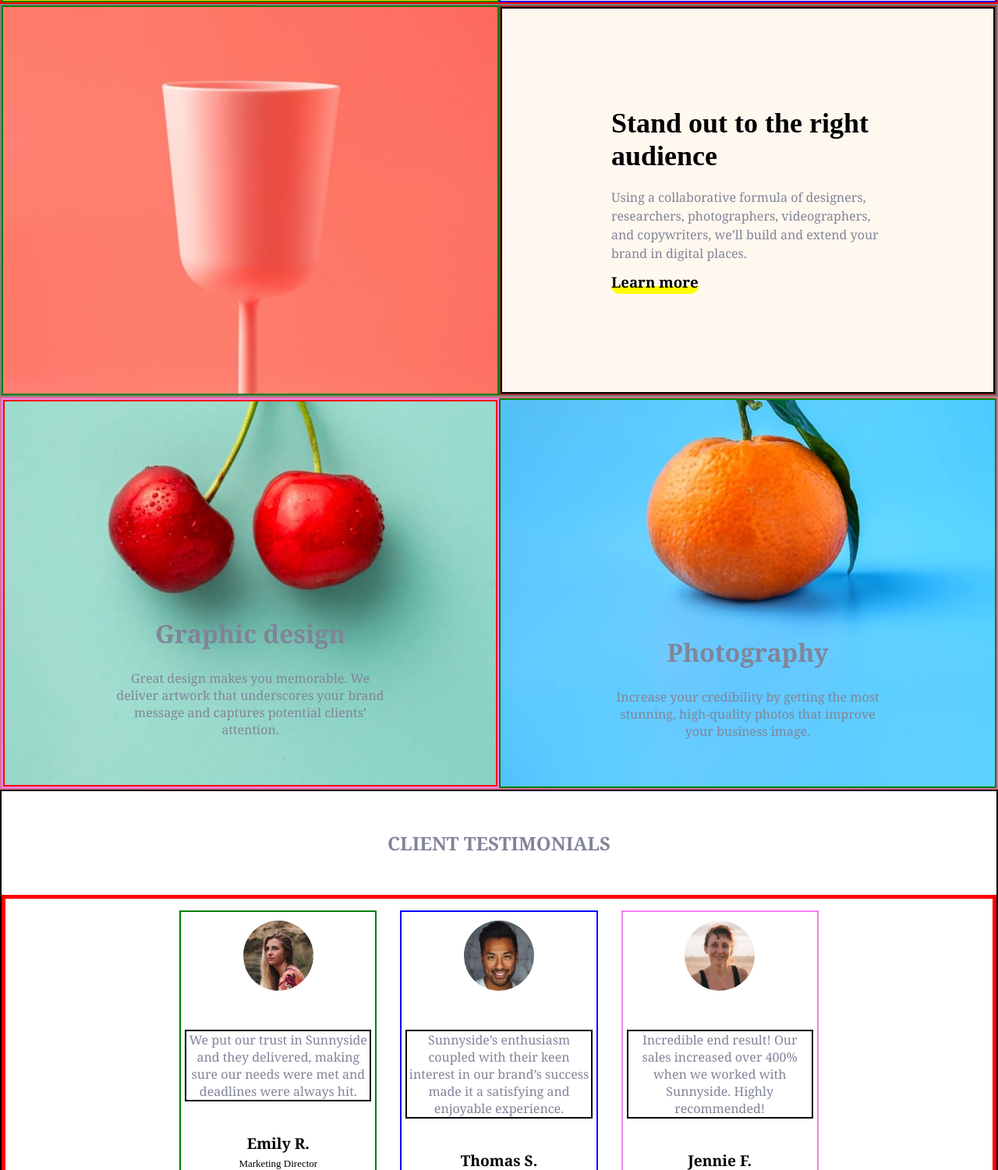
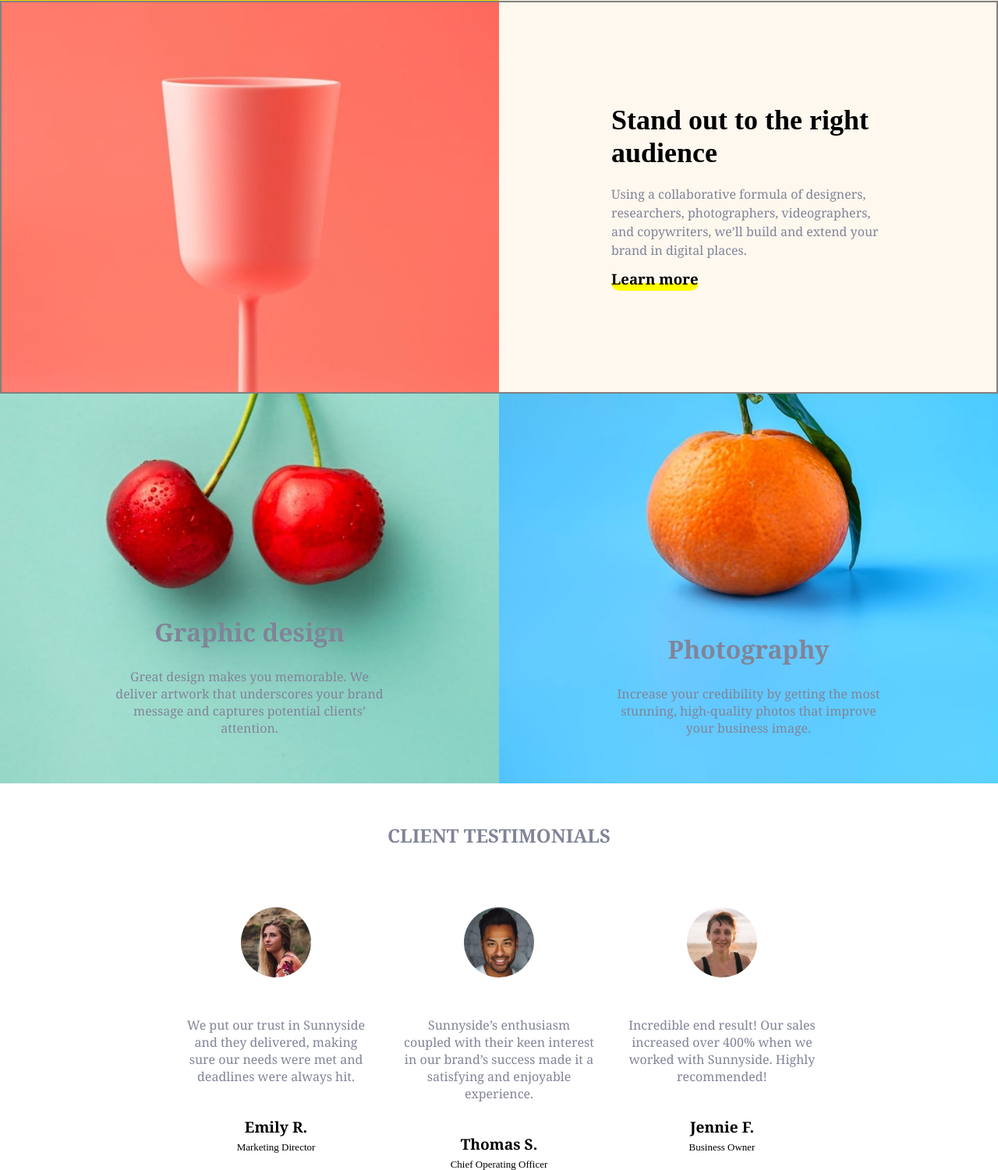
Before and after one commit to king-barry-coder/Sunnyside-, a plain HTML site: page index.html in a window 1280 px wide. Shown: the part 1299-2800 px from the top of the page at 78% size. Drawn offline with Linux system fonts and the light colour scheme.

Commit message:
removal of all borders

```diff
--- a/style.css
+++ b/style.css
@@ -22,7 +22,7 @@
 }
 
 header {
-     border: 2px solid red;
+     /* border: 2px solid red;  */
     min-height: 100vh;
     background-image: url(./images/desktop/image-header.jpg);
     background-position: center;
@@ -94,12 +94,12 @@ ul li{
 
 
 .egg{
-     border: 2px solid red;
+     /* border: 2px solid red;  */
     display: flex;
 }
 
 .eggt{
-     border: 2px solid blue;
+     /* border: 2px solid blue;  */
     height: 500px;
     width: 50%;
     display: flex;
@@ -134,7 +134,7 @@ max-width: 350px;
 
 
 .eggimg{
-     border: 2px solid green;
+     /* border: 2px solid green; */
     height:500px;
     width: 50%;
     background-image: url(./images/desktop/image-transform.jpg);
@@ -160,7 +160,7 @@ max-width: 350px;
 }
 
 .cup{
-     border: 2px solid green;
+     /* border: 2px solid green;  */
     width: 50%;
     height: 500px;
     background-image: url(./images/desktop/image-stand-out.jpg);
@@ -170,14 +170,14 @@ max-width: 350px;
 }
 
 .standout{
-    border: 2px solid brown;
+    /* border: 2px solid brown;  */
     width: 50%;
     height: 500px;
     display: flex;
 }
 
 .re{
-     border: 2px solid black;
+     /* border: 2px solid black;  */
     width: 100%;
     height: 100%;
     display: flex;
@@ -219,11 +219,11 @@ max-width: 350px;
 
 .design{
     display: flex;
-    border: 2px solid palevioletred;
+    /* border: 2px solid palevioletred;  */
 }
 
 .graphic{
-     border: 2px solid violet;
+     /* border: 2px solid violet;  */
     width: 50%;
     height: 500px;
     background-image: url(./images/desktop/image-graphic-design.jpg);
@@ -236,7 +236,7 @@ max-width: 350px;
 
 
 .off{
-     border: 2px solid red;
+     /* border: 2px solid red;  */
     width: 100%;
     height: 100%;
     display: flex;
@@ -265,7 +265,7 @@ max-width: 350px;
 
 
 .photo{
-    border: 2px solid green;
+    /* border: 2px solid green;  */
     width: 50%;
     height: 500px;
     background-image: url(./images/desktop/image-photography.jpg);
@@ -309,7 +309,7 @@ max-width: 350px;
 
 
 .main{
-    border: 2px solid black;
+    /* border: 2px solid black;  */
     width: 100%;
     height: auto;
     background-color: rgb(255, 255, 255);
@@ -317,7 +317,7 @@ max-width: 350px;
 
 .holla{
 display: flex;
- border: 5px solid red;
+ /* border: 5px solid red;  */
 width: 100%;
 margin-top: 8px;
 justify-content: center;
@@ -335,7 +335,7 @@ justify-content: center;
 }
 
 .first {
-    border: 2px solid green;
+    /* border: 2px solid green;  */
     width: 20% ;
     height: 400px;
     margin: 15px;
@@ -355,7 +355,7 @@ justify-content: center;
 
 }
 .rer{
-     border: 2px solid black;
+     /* border: 2px solid black;  */
      max-height: 150px;
     margin-bottom: 40px;
 
@@ -384,7 +384,7 @@ justify-content: center;
 }
 
 .second{
-     border: 2px solid blue;
+     /* border: 2px solid blue; */
     width: 20% ;
     height: 400px;
     margin: 15px;
@@ -393,7 +393,7 @@ justify-content: center;
 
 
 .third{
-     border: 2px solid violet;
+     /* border: 2px solid violet;  */
     width: 20% ;
     height: 400px;
     margin: 15px;
@@ -406,7 +406,7 @@ justify-content: center;
 }
 
 .four{
-    border: 2px solid indigo;
+    /* border: 2px solid indigo;  */
     height: fit-content;
     display: grid;
     grid-template-columns: repeat(4, 1fr);
@@ -453,7 +453,7 @@ justify-content: center;
 
 footer{
     display: block;
-    border: 2px solid green;
+    /* border: 2px solid green; */
     background-color: var(--Dark-moderate-cyan);
     height: 350px;
     max-width: 100%;
@@ -472,14 +472,14 @@ ul{
 }
 
 li{
-    border: 2px solid white;
+    /* border: 2px solid white; */
     border-radius: 50px;
     margin: 5px;
     padding: 10px;
 }
 
 .social{
-     border: 2px solid black;
+     /* border: 2px solid black;  */
     display: flex;
     justify-content: center;
     margin-top: 50px;
```
